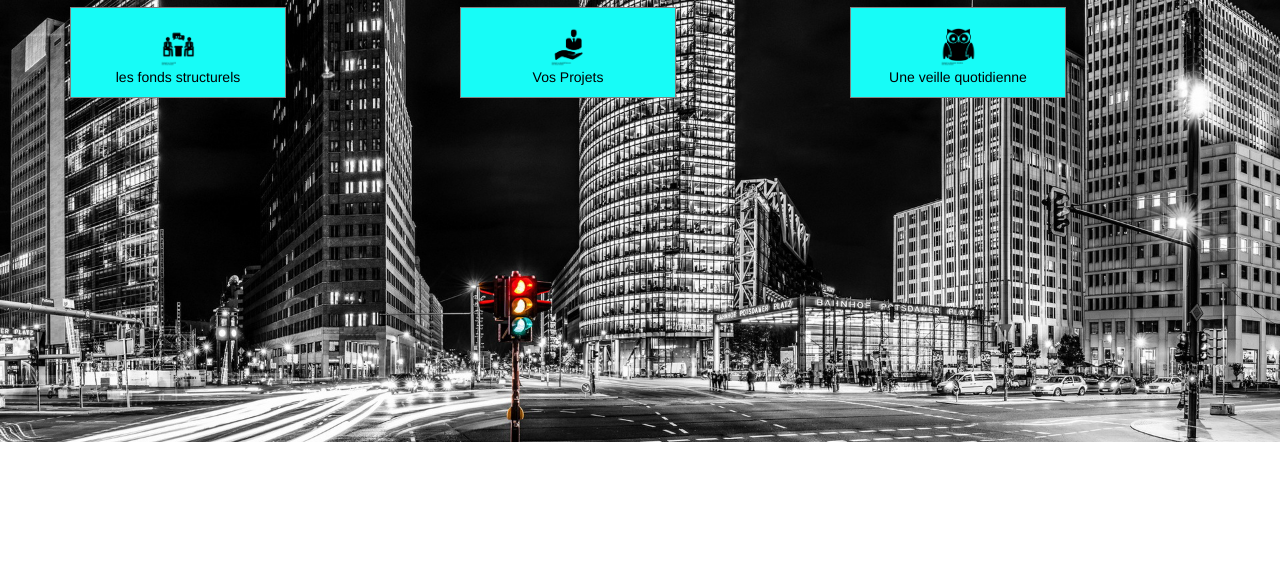
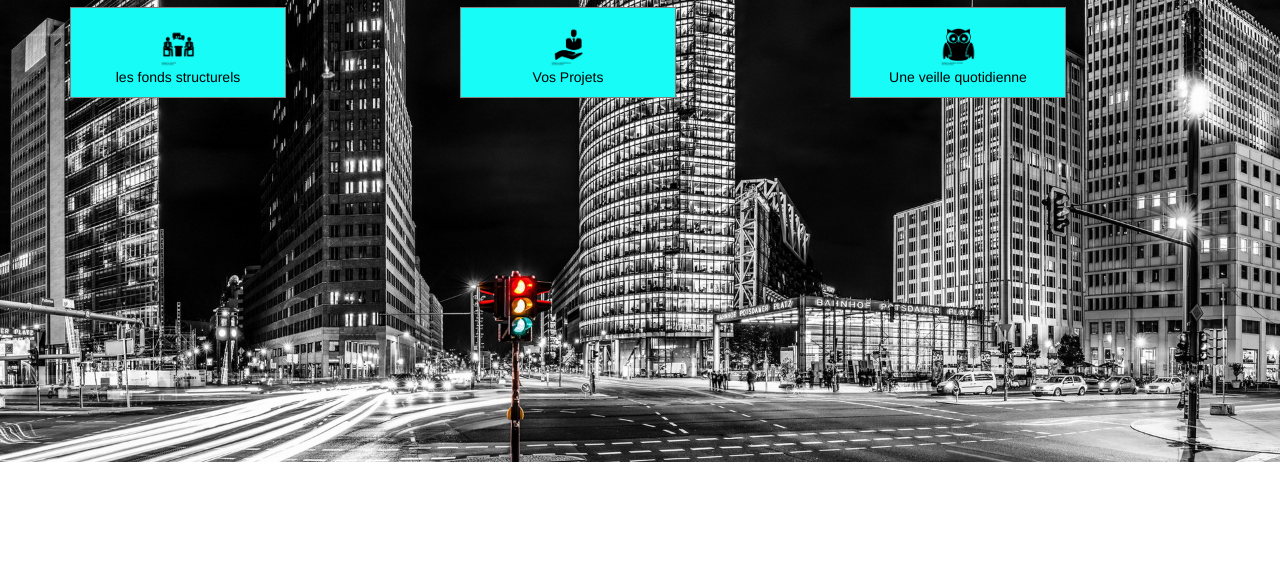
Before and after one commit to Competencerh8/eu-github-pages, a plain HTML site: page index.html in a window 1280 px wide. Shown: the part 163-742 px from the top of the page. Drawn offline with nearby package versions, Linux system fonts and the light colour scheme.

Commit message:
image
taille

```diff
--- a/css/style.css
+++ b/css/style.css
@@ -8,7 +8,7 @@ body{
 
 #wrapper{
 background-image: url(../images/berlin.jpg);
-height:605px;
+height:625px;
 background-size:cover;
 text-align: center;
 padding-top: 100px;
```
